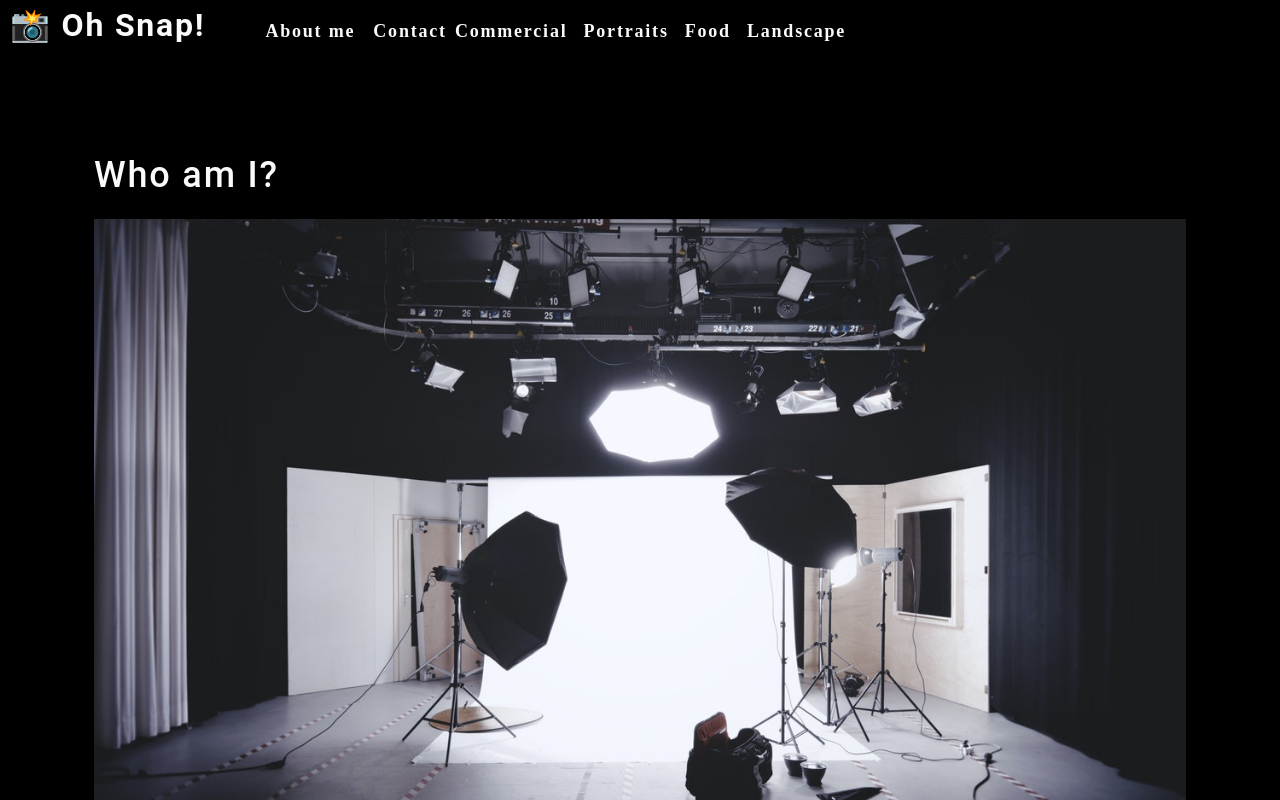
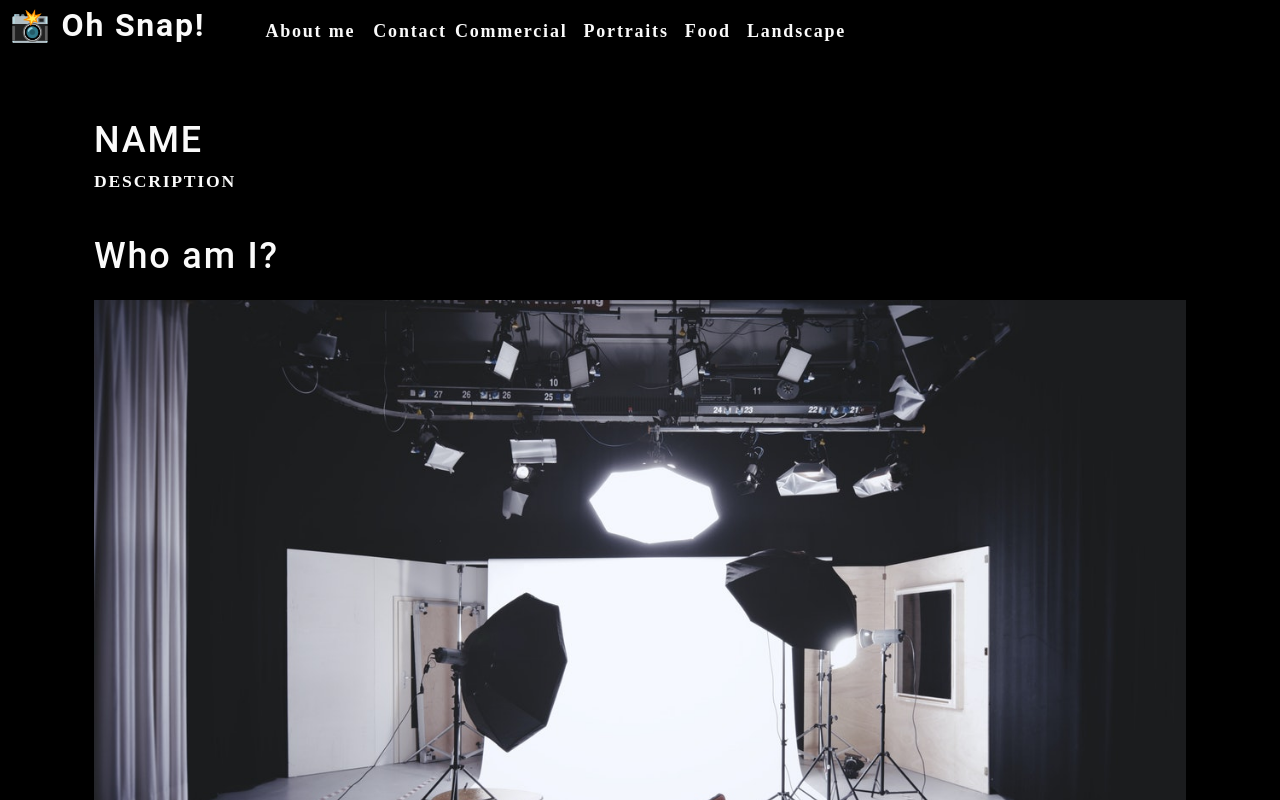
Before and after one commit to amymgardiner/Photo-Port, a React (Create React App) app: page / in a window 1280 px wide. Shown: the top 800 px of the page. Built offline with nearby package versions, Linux system fonts and the light colour scheme.

Commit message:
created start of gallery component

```diff
--- a/src/App.js
+++ b/src/App.js
@@ -1,12 +1,14 @@
 import React from 'react';
 import Nav from './components/Nav';
 import About from './components/About';
+import Gallery from './components/Gallery';
 
 function App() {
   return (
     <div>
       <Nav></Nav>
       <main>
+        <Gallery></Gallery>
         <About></About>
       </main>
     </div>
--- /dev/null
+++ b/src/components/Gallery/index.js
@@ -0,0 +1,11 @@
+import React from 'react';
+
+function Gallery() {
+  return (
+    <section>
+      <h1>NAME</h1>
+      <p>DESCRIPTION</p>
+    </section>
+  );
+}
+export default Gallery;
```
